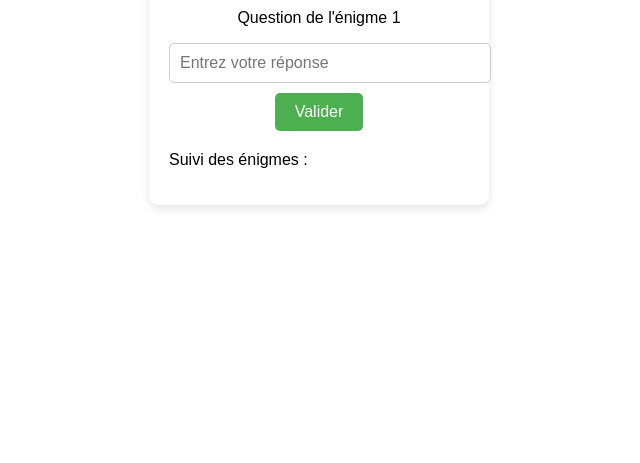
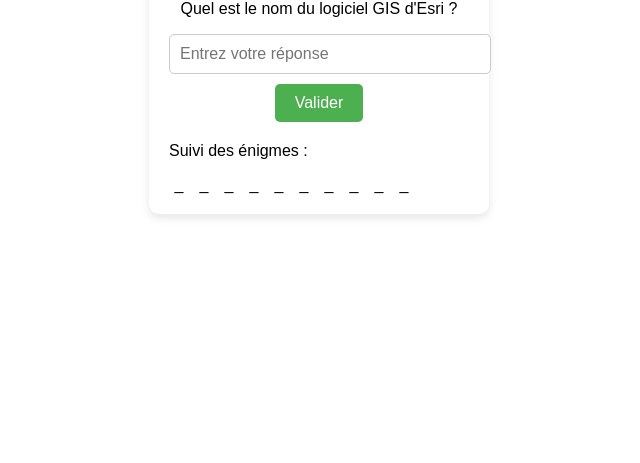
Before and after one commit to Lethib-var/enigme-1, a plain HTML site: page index.html in a window 1280 px wide. Shown: the part 337-800 px from the top of the page, without its empty margins (321-961 px from the left). Drawn offline with Linux system fonts and the light colour scheme.

Commit message:
Update index.html

```diff
--- a/index.html
+++ b/index.html
@@ -3,7 +3,7 @@
 <head>
   <meta charset="UTF-8">
   <meta name="viewport" content="width=device-width, initial-scale=1.0">
-  <title>Jeu de Piste</title>
+  <title>Jeu de Piste Multi-énigmes</title>
   <style>
     body {
       background-color: transparent;
@@ -75,10 +75,10 @@
   <script>
     // Tableau des énigmes
     const enigmes = [
-      { question: "Enigme 1 :La __ __ __ __ __ __ __ __ __ __ __ __ 1 du fort durera 11 années, de 1811 a 1821", reponse: "construction", lettre: "A" },
-      { question: "Enigme 2 : Baptisée «Petit __ __ __ __ __ __ __ __ __ » la colline du Caire fortifiée veille sur le 1er port militaire de Méditerranée ?", reponse: "gibraltar", lettre: "B" },
-      { question: "Enigme 3 : Calcule la __ __ __ __ __ du glacis, elle empêche l’assaillant d’effectuer des tirs directs sur le fort. }, reponse: "	pente", lettre: "C" },
-      { question: "Enigme 4 : Ces vieux __ __ __ __ monumentaux ont l’âge du fort, ils te confient les tactiques de résistance de la forêt méditerranéenne ?", reponse: "pins", lettre: "D" },
+      { question: "Quel est le nom du logiciel GIS d'Esri ?", reponse: "arcgis", lettre: "A" },
+      { question: "Enigme 2 : Quel est le symbole de l'infini ?", reponse: "∞", lettre: "B" },
+      { question: "Enigme 3 : Combien de continents y a-t-il ?", reponse: "7", lettre: "C" },
+      { question: "Enigme 4 : Quel est le nom de notre planète ?", reponse: "terre", lettre: "D" },
       { question: "Enigme 5 : Quelle couleur obtient-on en mélangeant le rouge et le bleu ?", reponse: "violet", lettre: "E" },
       { question: "Enigme 6 : Quel est le plus grand océan du monde ?", reponse: "pacifique", lettre: "F" },
       { question: "Enigme 7 : Quel animal est le roi de la jungle ?", reponse: "lion", lettre: "G" },
```
